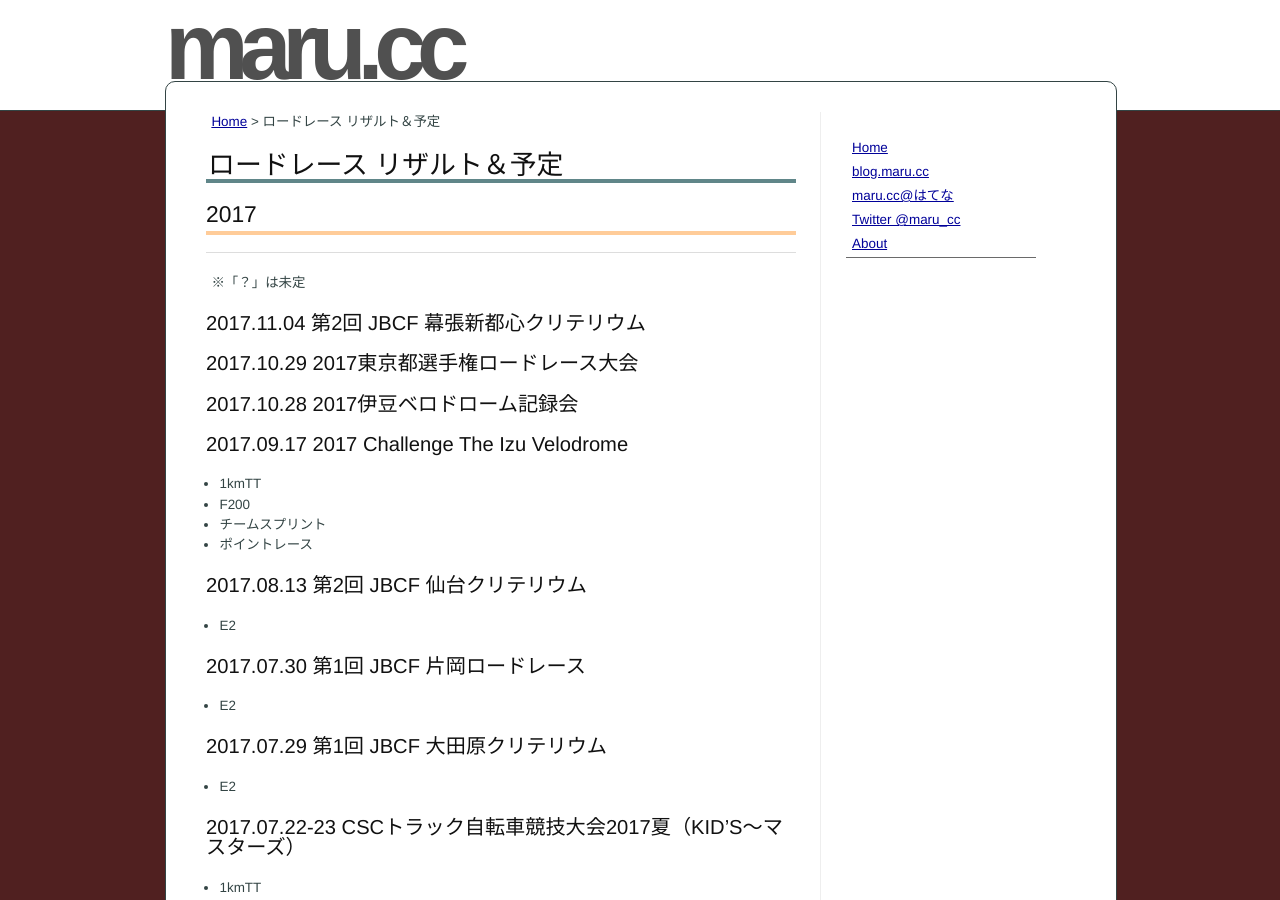
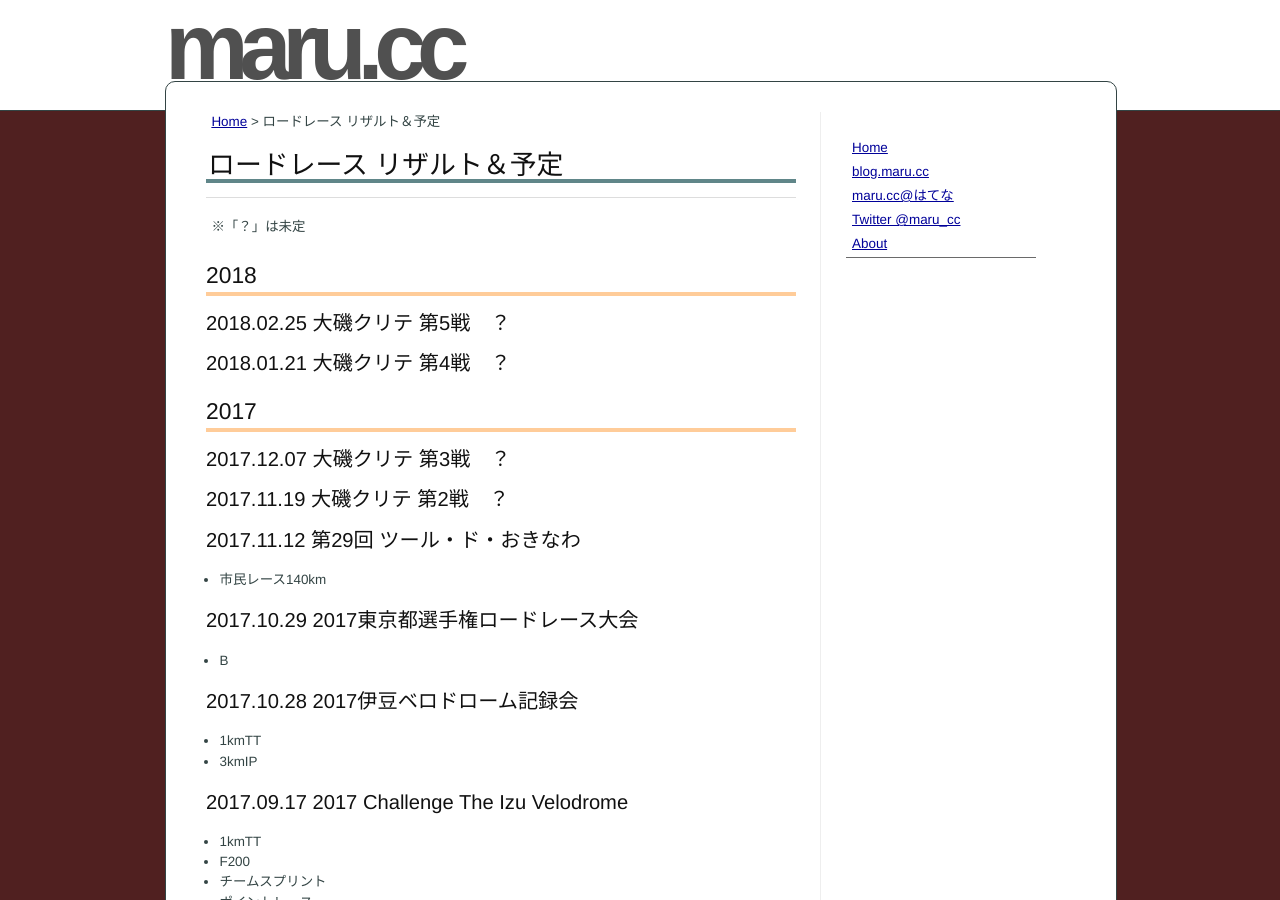
Before and after one commit to marucc/marucc.github.io, a Jekyll site: the page built from sports/results_bike.md, in a window 1280 px wide and 900 px high. Built offline with Jekyll 4.4.1, drawn with Linux system fonts in a browser that asks for light colours.

Commit message:
Published with https://stackedit.io/

```diff
--- a/sports/results_bike.md
+++ b/sports/results_bike.md
@@ -8,19 +8,30 @@ markdown: kramdown
 
 # ロードレース リザルト＆予定
 
+----------
+※「？」は未定
+
+## 2018
+
+### 2018.02.25 大磯クリテ 第5戦　？
+
+### 2018.01.21 大磯クリテ 第4戦　？
+
 ## 2017
 
+### 2017.12.07 大磯クリテ 第3戦　？
 
-----------
+### 2017.11.19 大磯クリテ 第2戦　？
 
-
-※「？」は未定
-
-### 2017.11.04 第2回 JBCF 幕張新都心クリテリウム
+### 2017.11.12 第29回 ツール・ド・おきなわ
+* 市民レース140km
 
 ### 2017.10.29 2017東京都選手権ロードレース大会
+* B
 
 ### 2017.10.28 2017伊豆ベロドローム記録会
+* 1kmTT
+* 3kmIP
 
 ### 2017.09.17 2017 Challenge The Izu Velodrome
 * 1kmTT
```
